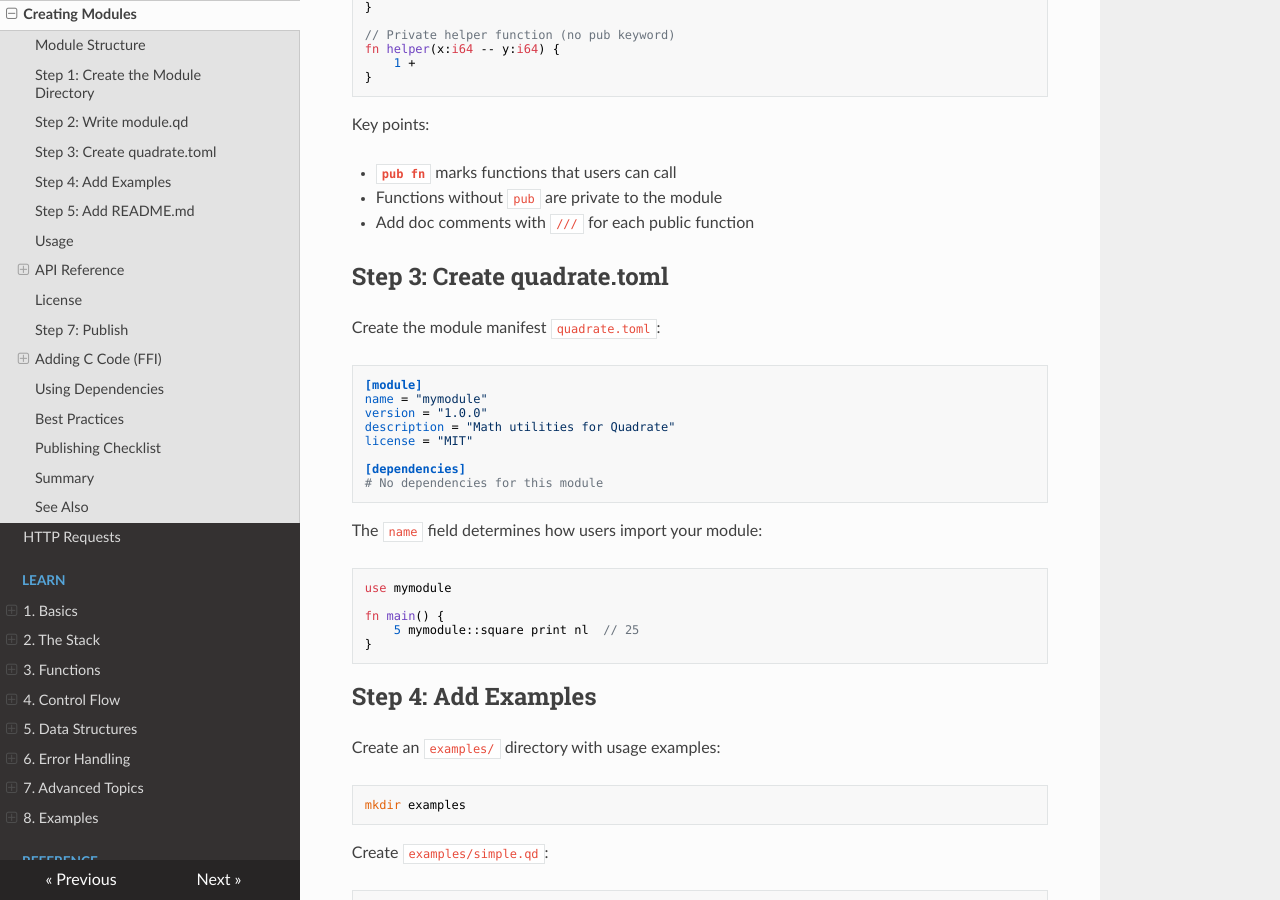
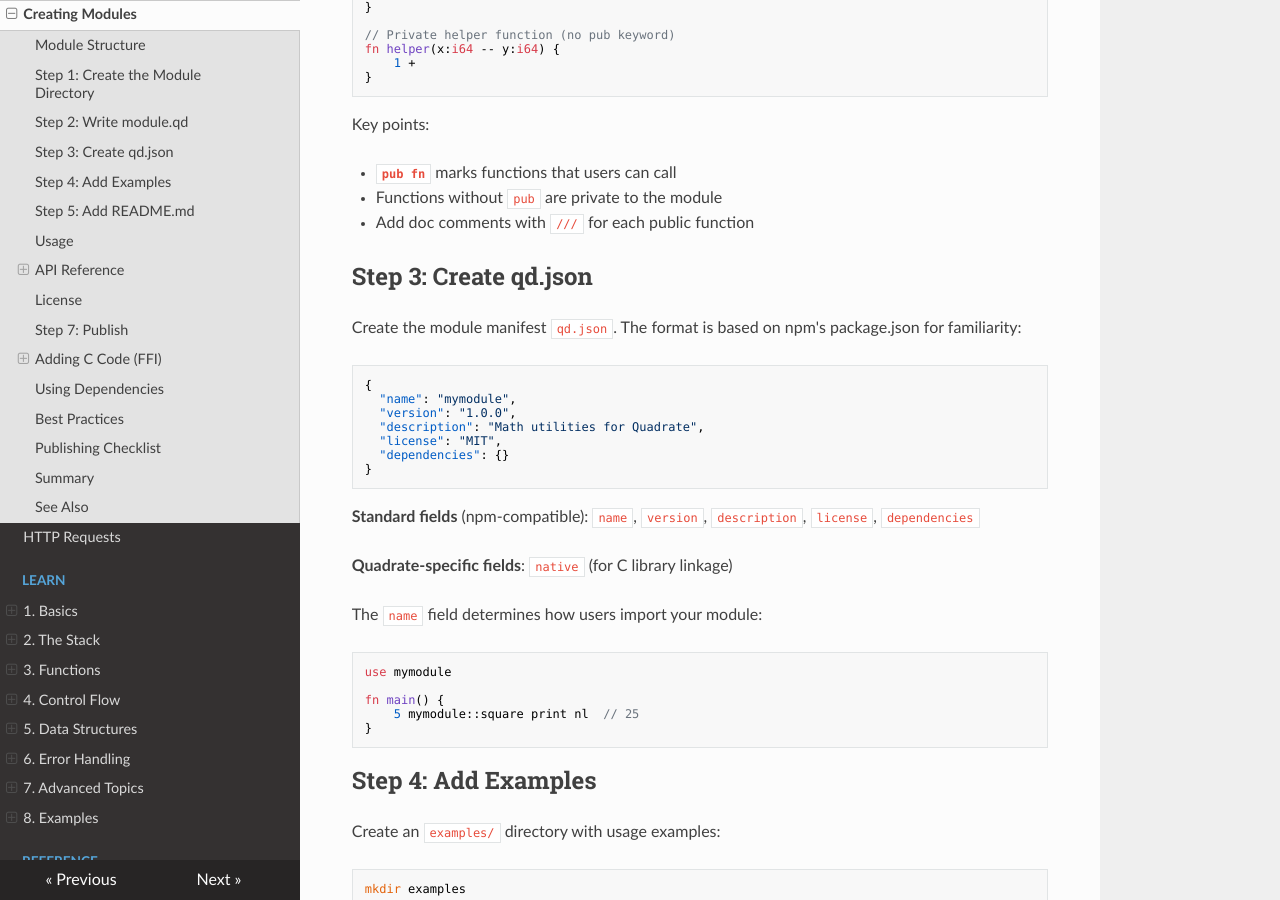
Before and after one commit to quadrate-language/quadrate, an MkDocs documentation site: the page built from docs/docs/docs/tutorial-modules.md, in a window 1280 px wide and 900 px high, scrolled down 1118 px. Built offline with MkDocs 1.6.1, drawn with Linux system fonts in a browser that asks for light colours; nearby versions of some CDN libraries; some of the changed text lies outside the part shown.

Commit message:
Change file format of module configs

````diff
--- a/docs/docs/docs/tutorial-modules.md
+++ b/docs/docs/docs/tutorial-modules.md
@@ -9,7 +9,7 @@ A distributable module has this structure:
 ```
 my-module/
     module.qd        # Main module file (required)
-    quadrate.toml    # Package manifest (required)
+    qd.json          # Package manifest (required, npm-compatible)
     README.md        # Documentation (recommended)
     LICENSE          # License file (recommended)
     examples/        # Example programs (optional)
@@ -69,20 +69,23 @@ Key points:
 - Functions without `pub` are private to the module
 - Add doc comments with `///` for each public function
 
-## Step 3: Create quadrate.toml
+## Step 3: Create qd.json
 
-Create the module manifest `quadrate.toml`:
+Create the module manifest `qd.json`. The format is based on npm's package.json for familiarity:
 
-```toml
-[module]
-name = "mymodule"
-version = "1.0.0"
-description = "Math utilities for Quadrate"
-license = "MIT"
+```json
+{
+  "name": "mymodule",
+  "version": "1.0.0",
+  "description": "Math utilities for Quadrate",
+  "license": "MIT",
+  "dependencies": {}
+}
+```
 
-[dependencies]
-# No dependencies for this module
-```
+**Standard fields** (npm-compatible): `name`, `version`, `description`, `license`, `dependencies`
+
+**Quadrate-specific fields**: `native` (for C library linkage)
 
 The `name` field determines how users import your module:
 
@@ -172,7 +175,7 @@ quadc -I . -r examples/simple.qd
 quadc -I /path/to/qd-mymodule -r /path/to/qd-mymodule/examples/simple.qd
 ```
 
-The `-I` flag adds a module search path. The compiler reads `quadrate.toml` to match the module name, so your directory can be named anything (e.g., `qd-mymodule`) while the module is imported by its module name (e.g., `mymodule`).
+The `-I` flag adds a module search path. The compiler reads `qd.json` to match the module name, so your directory can be named anything (e.g., `qd-mymodule`) while the module is imported by its module name (e.g., `mymodule`).
 
 You can specify multiple `-I` paths if your module depends on other local modules:
 
@@ -313,28 +316,32 @@ When users install your module with `quadpm get`, the C sources are automaticall
 
 ### Step 5: Link with External C Libraries (Optional)
 
-If your C code depends on external system libraries (like OpenGL, SDL, or SQLite), declare them in `quadrate.toml`:
+If your C code depends on external system libraries (like OpenGL, SDL, or SQLite), declare them in `qd.json`:
 
-```toml
-[module]
-name = "mymodule"
-version = "1.0.0"
-description = "My module with native dependencies"
-license = "MIT"
-
-[native]
-link = ["GL", "GLU", "glut"]
+```json
+{
+  "name": "mymodule",
+  "version": "1.0.0",
+  "description": "My module with native dependencies",
+  "license": "MIT",
+  "native": {
+    "link": ["GL", "GLU", "glut"]
+  }
+}
 ```
 
-The `[native]` section specifies:
+The `native` section specifies:
 
 - `link` - List of system libraries to link with (passed as `-l` flags to the linker)
 
 For example, a GLUT wrapper module would have:
 
-```toml
-[native]
-link = ["glut", "GL", "GLU"]
+```json
+{
+  "native": {
+    "link": ["glut", "GL", "GLU"]
+  }
+}
 ```
 
 This tells the compiler to link with `-lglut -lGL -lGLU` when building programs that use this module.
@@ -423,18 +430,19 @@ pub fn reset( -- ) {
 
 ## Using Dependencies
 
-If your module depends on other modules, declare them in `quadrate.toml`:
+If your module depends on other modules, declare them in `qd.json`:
 
-```toml
-[module]
-name = "mymodule"
-version = "1.0.0"
-description = "My module"
-license = "MIT"
-
-[dependencies]
-str = "*"
-fmt = "*"
+```json
+{
+  "name": "mymodule",
+  "version": "1.0.0",
+  "description": "My module",
+  "license": "MIT",
+  "dependencies": {
+    "str": "*",
+    "fmt": "*"
+  }
+}
 ```
 
 Then import them in your module:
@@ -473,7 +481,7 @@ pub fn greet(name:str -- ) {
 Before publishing your module:
 
 - [ ] All public functions have doc comments
-- [ ] `quadrate.toml` has correct name, version, description
+- [ ] `qd.json` has correct name, version, description
 - [ ] `README.md` explains installation and usage
 - [ ] Examples in `examples/` directory work
 - [ ] LICENSE file included
@@ -486,7 +494,7 @@ Before publishing your module:
 Creating a distributable module involves:
 
 1. **Create `module.qd`** with `pub` functions
-2. **Create `quadrate.toml`** module manifest
+2. **Create `qd.json`** module manifest
 3. **Add documentation** (README.md, LICENSE)
 4. **Include examples** for users
 5. **Optionally add C code** in `src/` for FFI
````
Also changed, not shown: 8 other files.
